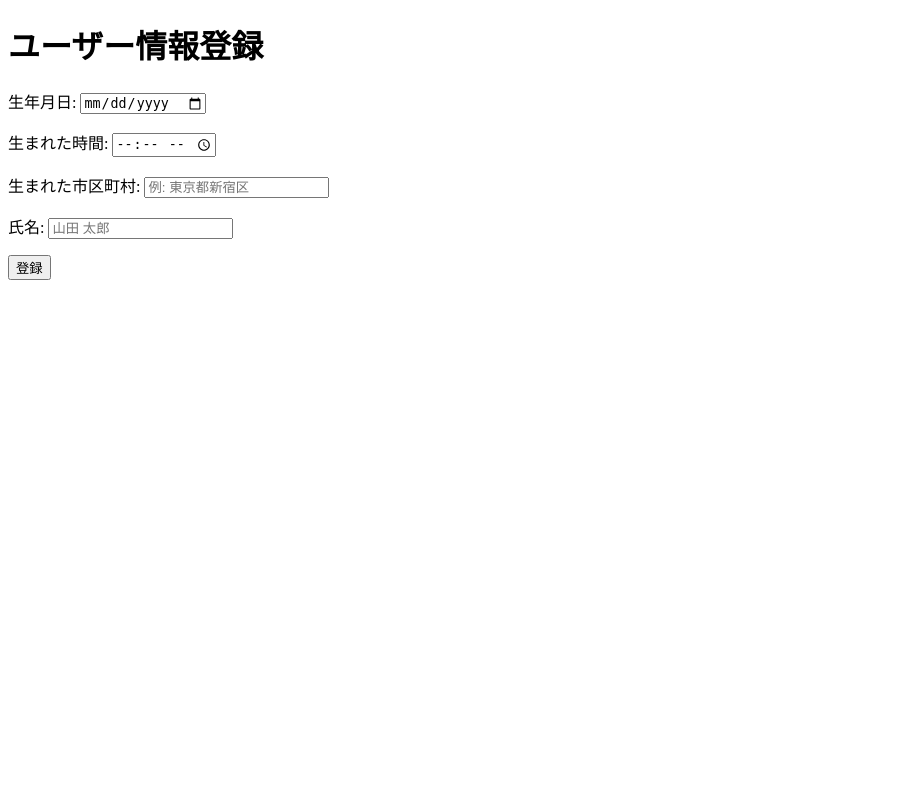
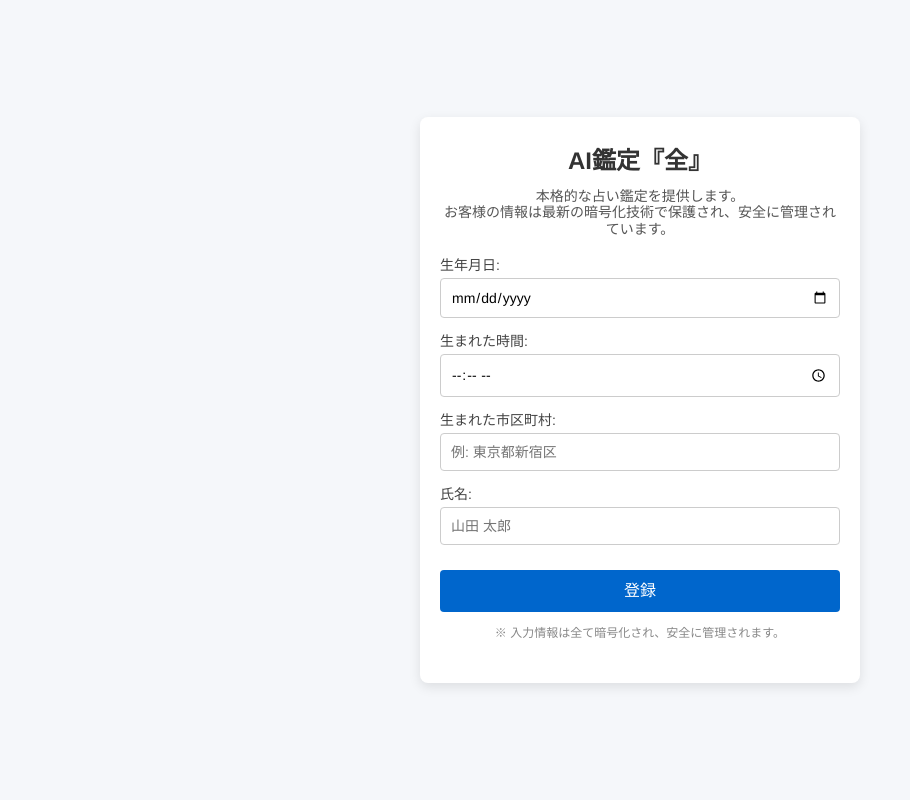
Before and after one commit to Leo-fumi/line-uranai-bot, a Flask app: page /liff_form in a window 1280 px wide. Shown: the whole page, without its empty margins (0-910 px from the left). Run offline with Flask 3, Linux system fonts and the light colour scheme; some libraries are stand-ins or nearby versions.

Commit message:
Update liff_form.html

```diff
--- a/templates/liff_form.html
+++ b/templates/liff_form.html
@@ -2,31 +2,103 @@
 <html lang="ja">
 <head>
   <meta charset="UTF-8">
-  <title>ユーザー情報登録(LIFF)</title>
+  <title>AI鑑定『全』 - ユーザー情報登録</title>
   <!-- LIFF SDK -->
   <script src="https://static.line-scdn.net/liff/edge/2.1/sdk.js"></script>
+  <!-- Normalize CSS -->
+  <link rel="stylesheet" href="https://cdnjs.cloudflare.com/ajax/libs/normalize/8.0.1/normalize.css">
+  <style>
+    body {
+      background: #f5f7fa;
+      font-family: 'Helvetica Neue', Helvetica, Arial, sans-serif;
+      margin: 0;
+      padding: 0;
+      display: flex;
+      align-items: center;
+      justify-content: center;
+      min-height: 100vh;
+    }
+    .container {
+      background: #ffffff;
+      padding: 30px 20px;
+      max-width: 400px;
+      width: 90%;
+      border-radius: 8px;
+      box-shadow: 0 4px 12px rgba(0, 0, 0, 0.1);
+      text-align: center;
+    }
+    .container h1 {
+      margin: 0 0 10px;
+      font-size: 24px;
+      color: #333333;
+    }
+    .container p.description {
+      font-size: 14px;
+      color: #555555;
+      margin-bottom: 20px;
+    }
+    .form-group {
+      margin-bottom: 15px;
+      text-align: left;
+    }
+    .form-group label {
+      display: block;
+      margin-bottom: 5px;
+      font-size: 14px;
+      color: #444444;
+    }
+    .form-group input {
+      width: 100%;
+      padding: 10px;
+      font-size: 14px;
+      border: 1px solid #cccccc;
+      border-radius: 4px;
+      box-sizing: border-box;
+    }
+    .submit-btn {
+      width: 100%;
+      padding: 12px;
+      background-color: #0066cc;
+      color: #ffffff;
+      border: none;
+      font-size: 16px;
+      border-radius: 4px;
+      cursor: pointer;
+      margin-top: 10px;
+    }
+    .submit-btn:hover {
+      background-color: #005bb5;
+    }
+    .security-note {
+      margin-top: 15px;
+      font-size: 12px;
+      color: #888888;
+    }
+  </style>
 </head>
 <body>
-<h1>ユーザー情報登録</h1>
-
-<!-- 入力フォーム -->
-<p>
-  <label>生年月日:</label>
-  <input type="date" id="birthdate">
-</p>
-<p>
-  <label>生まれた時間:</label>
-  <input type="time" id="birthtime">
-</p>
-<p>
-  <label>生まれた市区町村:</label>
-  <input type="text" id="birthplace" placeholder="例: 東京都新宿区">
-</p>
-<p>
-  <label>氏名:</label>
-  <input type="text" id="name" placeholder="山田 太郎">
-</p>
-<button onclick="sendData()">登録</button>
+<div class="container">
+  <h1>AI鑑定『全』</h1>
+  <p class="description">本格的な占い鑑定を提供します。<br>お客様の情報は最新の暗号化技術で保護され、安全に管理されています。</p>
+  <div class="form-group">
+    <label for="birthdate">生年月日:</label>
+    <input type="date" id="birthdate">
+  </div>
+  <div class="form-group">
+    <label for="birthtime">生まれた時間:</label>
+    <input type="time" id="birthtime">
+  </div>
+  <div class="form-group">
+    <label for="birthplace">生まれた市区町村:</label>
+    <input type="text" id="birthplace" placeholder="例: 東京都新宿区">
+  </div>
+  <div class="form-group">
+    <label for="name">氏名:</label>
+    <input type="text" id="name" placeholder="山田 太郎">
+  </div>
+  <button class="submit-btn" onclick="sendData()">登録</button>
+  <p class="security-note">※ 入力情報は全て暗号化され、安全に管理されます。</p>
+</div>
 
 <script>
   // サーバーから渡された LIFF ID（テンプレートエンジンで差し替え）
@@ -50,7 +122,7 @@
       const profile = await liff.getProfile();
       const userId = profile.userId; // これをサーバーに送る
 
-      // フォームから取得
+      // フォームから値を取得
       const birthdate = document.getElementById("birthdate").value;
       const birthtime = document.getElementById("birthtime").value;
       const birthplace = document.getElementById("birthplace").value;
```
